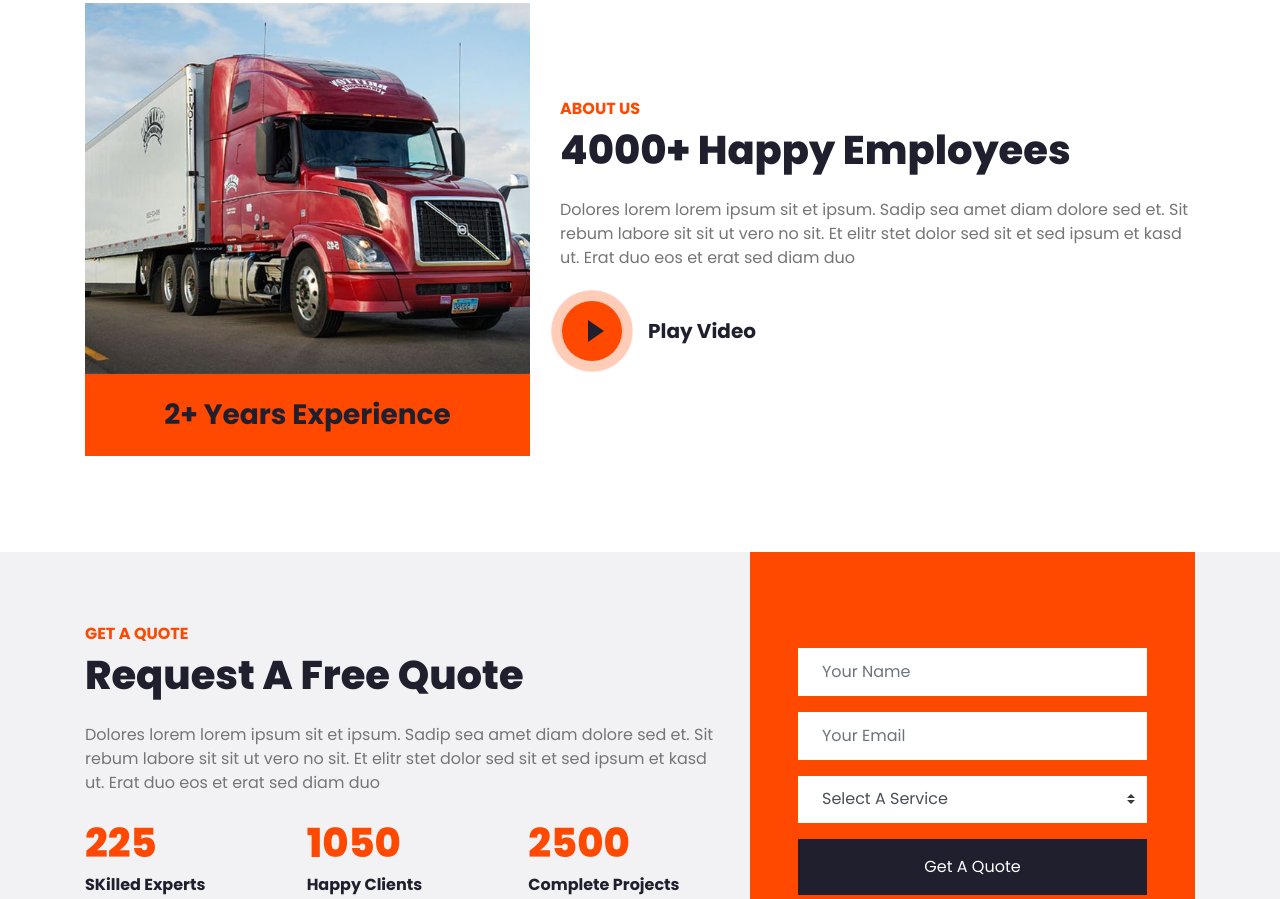
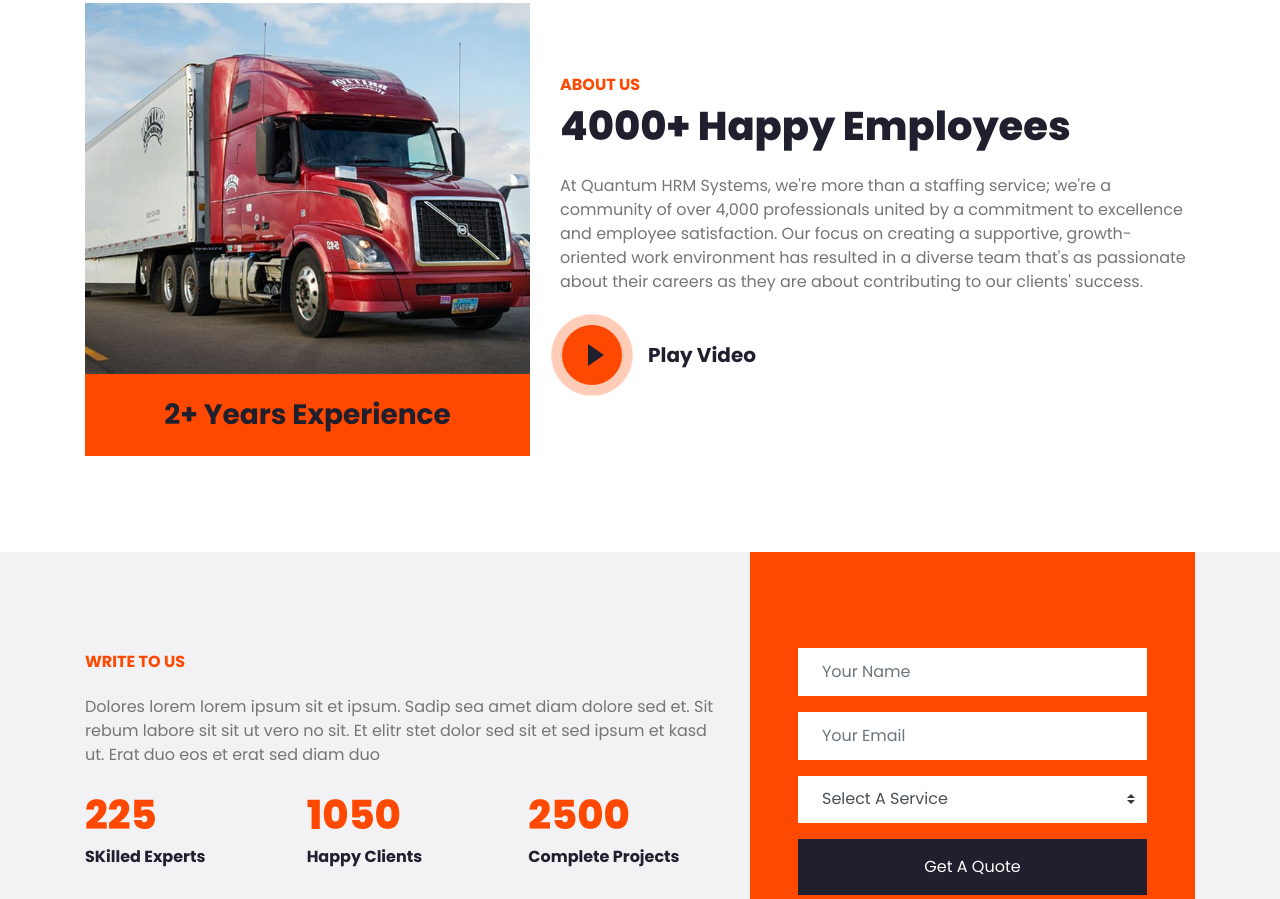
Before and after one commit to ved-prakash-pandey/my_site, a plain HTML site: page index.html in a window 1280 px wide. Shown: the part 709-1608 px from the top of the page. Drawn offline with nearby package versions, Linux system fonts and the light colour scheme.

Commit message:
Update index.html

```diff
--- a/index.html
+++ b/index.html
@@ -122,7 +122,7 @@
                 <div class="col-lg-7">
                     <h6 class="text-primary text-uppercase font-weight-bold">About Us</h6>
                     <h1 class="mb-4">4000+ Happy Employees</h1>
-                    <p class="mb-4">Dolores lorem lorem ipsum sit et ipsum. Sadip sea amet diam dolore sed et. Sit rebum labore sit sit ut vero no sit. Et elitr stet dolor sed sit et sed ipsum et kasd ut. Erat duo eos et erat sed diam duo</p>
+                    <p class="mb-4"> At Quantum HRM Systems, we're more than a staffing service; we're a community of over 4,000 professionals united by a commitment to excellence and employee satisfaction. Our focus on creating a supportive, growth-oriented work environment has resulted in a diverse team that's as passionate about their careers as they are about contributing to our clients' success. </p>
                     <div class="d-flex align-items-center pt-2">
                         <button type="button" class="btn-play" data-toggle="modal"
                             data-src="https://www.youtube.com/embed/DWRcNpR6Kdc" data-target="#videoModal">
@@ -158,8 +158,8 @@
         <div class="container">
             <div class="row align-items-center">
                 <div class="col-lg-7 py-5 py-lg-0">
-                    <h6 class="text-primary text-uppercase font-weight-bold">Get A Quote</h6>
-                    <h1 class="mb-4">Request A Free Quote</h1>
+                    <h6 class="text-primary text-uppercase font-weight-bold">Write to us</h6>
+                    <h1 class="mb-4"></h1>
                     <p class="mb-4">Dolores lorem lorem ipsum sit et ipsum. Sadip sea amet diam dolore sed et. Sit rebum labore sit sit ut vero no sit. Et elitr stet dolor sed sit et sed ipsum et kasd ut. Erat duo eos et erat sed diam duo</p>
                     <div class="row">
                         <div class="col-sm-4">
```
